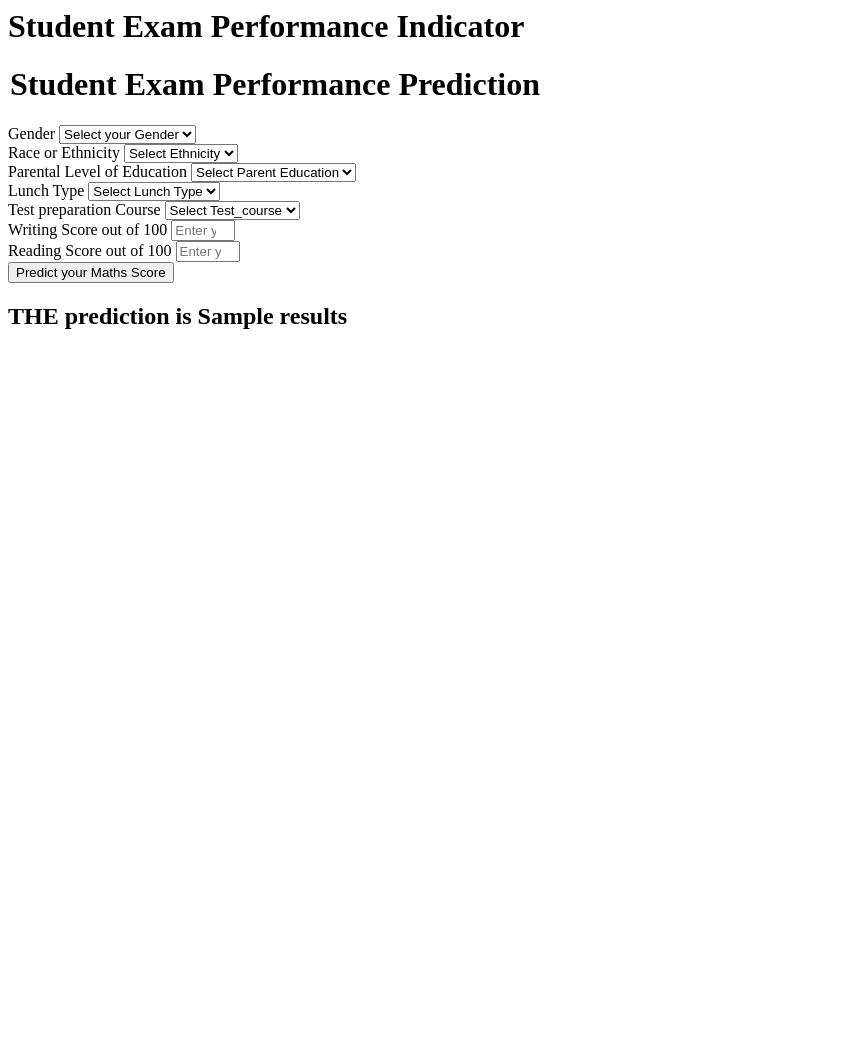
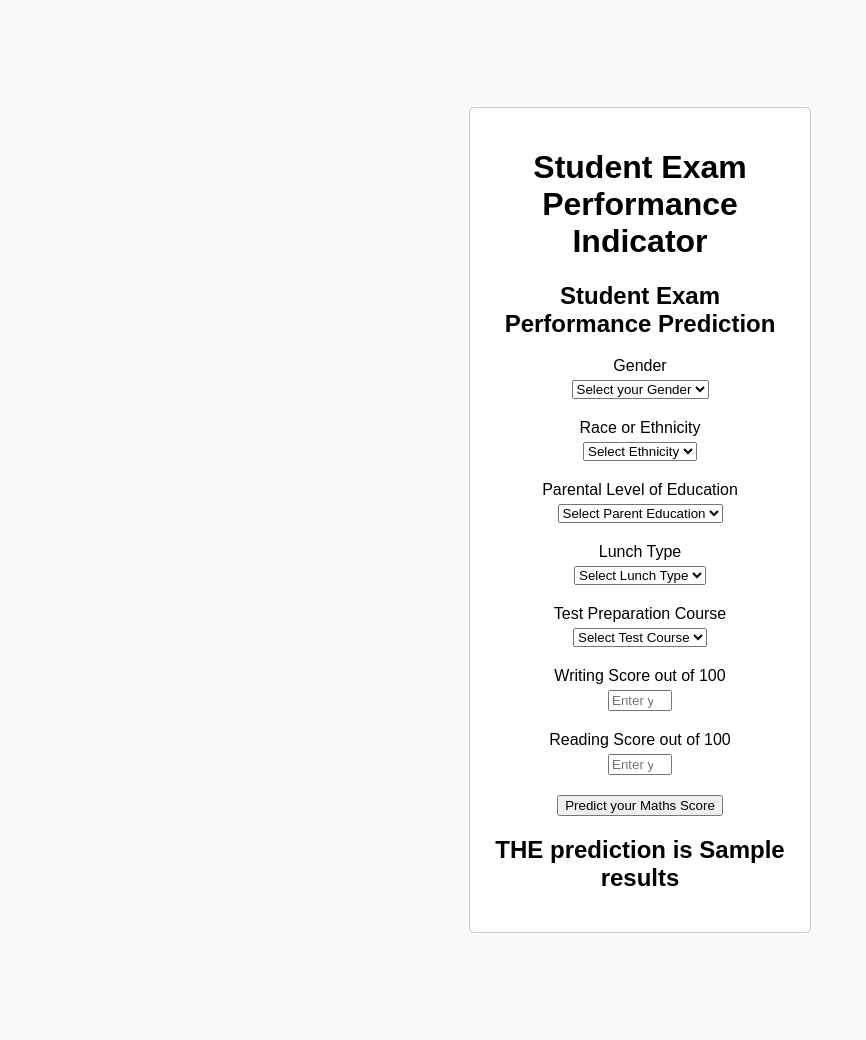
Before and after one commit to ArghyadipB/mlproject, a Flask app: template templates/home.html in a window 1280 px wide. Shown: the whole page, without its empty margins (0-866 px from the left). Before the commit the page ends 329 px from the top, so only its background shows below. Run offline with Flask 3, Linux system fonts and the light colour scheme; the template is opened without the code that fills it: most values are stand-ins (such as "Sample title", 1, 10 or a date in 2020).

Commit message:
Centered the webpage

```diff
--- a/templates/home.html
+++ b/templates/home.html
@@ -1,112 +1,106 @@
-<html>
+<!DOCTYPE html>
+<html lang="en">
+<head>
+    <meta charset="UTF-8">
+    <meta name="viewport" content="width=device-width, initial-scale=1.0">
+    <title>Student Exam Performance Indicator</title>
+    <style>
+        body {
+            display: flex;
+            justify-content: center;
+            align-items: center;
+            height: 130vh; /* Full viewport height */
+            margin: 0; /* Remove default margin */
+            font-family: Arial, sans-serif; /* Add a nice font */
+            background-color: #f8f9fa; /* Light background for better contrast */
+        }
+        .login {
+            text-align: center; /* Center text within the div */
+            width: 300px; /* Set a width for the form */
+            padding: 20px; /* Add some padding */
+            border: 1px solid #ccc; /* Optional: border around the form */
+            border-radius: 5px; /* Optional: rounded corners */
+            background-color: white; /* White background for the form */
+        }
+        .mb-3 {
+            margin-bottom: 20px; /* Spacing between inputs */
+        }
+        h2 {
+            margin-top: 20px; /* Space above the prediction result */
+        }
+        .form-label {
+            display: block; /* Make labels block elements */
+            margin-bottom: 5px; /* Space below labels */
+        }
+    </style>
+</head>
 <body>
     <div class="login">
         <h1>Student Exam Performance Indicator</h1>
-       <!--This is where the custom input goes to predict_datapoint function-->
         <form action="{{ url_for('predict_datapoint')}}" method="post">
-        <h1>
-            <legend>Student Exam Performance Prediction</legend>
-        </h1>
+            <h2>Student Exam Performance Prediction</h2>
             <div class="mb-3">
                 <label class="form-label">Gender</label>
-            <select class="form-control" name="gender" placeholder="Enter you Gender" required>
-                <option class="placeholder" selected disabled value="">Select your Gender</option>
-                <option value="male">
-                    Male
-                </option>
-                <option value="female">
-                    Female
-                </option>
+                <select class="form-control" name="gender" required>
+                    <option selected disabled value="">Select your Gender</option>
+                    <option value="male">Male</option>
+                    <option value="female">Female</option>
                 </select>
             </div>
             <div class="mb-3">
                 <label class="form-label">Race or Ethnicity</label>
-            <select class="form-control" name="ethnicity" placeholder="Enter you ethnicity" required>
-                <option class="placeholder" selected disabled value="">Select Ethnicity</option>
-                <option value="group A">
-                    Group A
-                </option>
-                <option value="group B">
-                    Group B
-                </option>
-                <option value="group C">
-                    Group C
-                </option>
-                <option value="group D">
-                    Group D
-                </option>
-                <option value="group E">
-                    Group E
-                </option>
+                <select class="form-control" name="ethnicity" required>
+                    <option selected disabled value="">Select Ethnicity</option>
+                    <option value="group A">Group A</option>
+                    <option value="group B">Group B</option>
+                    <option value="group C">Group C</option>
+                    <option value="group D">Group D</option>
+                    <option value="group E">Group E</option>
                 </select>
             </div>
             <div class="mb-3">
                 <label class="form-label">Parental Level of Education</label>
-            <select class="form-control" name="parental_level_of_education"
-                placeholder="Enter you Parent Education" required>
-                <option class="placeholder" selected disabled value="">Select Parent Education</option>
-                <option value="associate's degree">
-                    associate's degree
-                </option>
-                <option value="bachelor's degree">
-                    bachelor's degree
-                </option>
-                <option value="high school">
-                    high school
-                </option>
-                <option value="master's degree">
-                    master's degree
-                </option>
-                <option value="some college">
-                    some college
-                </option>
-                <option value="some high school">
-                    some high school
-                </option>
+                <select class="form-control" name="parental_level_of_education" required>
+                    <option selected disabled value="">Select Parent Education</option>
+                    <option value="associate's degree">Associate's Degree</option>
+                    <option value="bachelor's degree">Bachelor's Degree</option>
+                    <option value="high school">High School</option>
+                    <option value="master's degree">Master's Degree</option>
+                    <option value="some college">Some College</option>
+                    <option value="some high school">Some High School</option>
                 </select>
             </div>
             <div class="mb-3">
                 <label class="form-label">Lunch Type</label>
-            <select class="form-control" name="lunch" placeholder="Enter you Lunch" required>
-                <option class="placeholder" selected disabled value="">Select Lunch Type</option>
-                <option value="free/reduced">
-                    free/reduced
-                </option>
-                <option value="standard">
-                    standard
-                </option>
+                <select class="form-control" name="lunch" required>
+                    <option selected disabled value="">Select Lunch Type</option>
+                    <option value="free/reduced">Free/Reduced</option>
+                    <option value="standard">Standard</option>
                 </select>
             </div>
             <div class="mb-3">
-            <label class="form-label">Test preparation Course</label>
-            <select class="form-control" name="test_preparation_course" placeholder="Enter you Course"
-                required>
-                <option class="placeholder" selected disabled value="">Select Test_course</option>
-                <option value="none">
-                    None
-                </option>
-                <option value="completed">
-                    Completed
-                </option>
+                <label class="form-label">Test Preparation Course</label>
+                <select class="form-control" name="test_preparation_course" required>
+                    <option selected disabled value="">Select Test Course</option>
+                    <option value="none">None</option>
+                    <option value="completed">Completed</option>
                 </select>
             </div>
             <div class="mb-3">
                 <label class="form-label">Writing Score out of 100</label>
-            <input class="form-control" type="number" name="reading_score"
-                placeholder="Enter your Reading score" min='0' max='100' />
+                <input class="form-control" type="number" name="writing_score" placeholder="Enter your Writing Score" min="0" max="100" required>
             </div>
             <div class="mb-3">
                 <label class="form-label">Reading Score out of 100</label>
-            <input class="form-control" type="number" name="writing_score"
-                placeholder="Enter your Reading Score" min='0' max='100' />
+                <input class="form-control" type="number" name="reading_score" placeholder="Enter your Reading Score" min="0" max="100" required>
             </div>
             <div class="mb-3">
-            <input class="btn btn-primary" type="submit" value="Predict your Maths Score" required />
+                <input class="btn btn-primary" type="submit" value="Predict your Maths Score">
             </div>
         </form>
         <h2>
-       <!-- This is where the predicted output is showed/returned-->
-       THE  prediction is {{results}}
+            THE prediction is {{results}}
         </h2>
-   <body>
+    </div>
+</body>
 </html>
```
Lines whose indentation alone changed are shown as unchanged.
